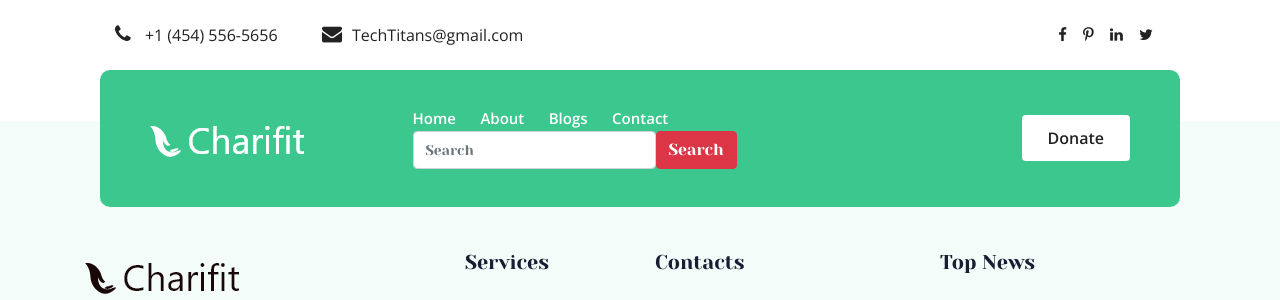
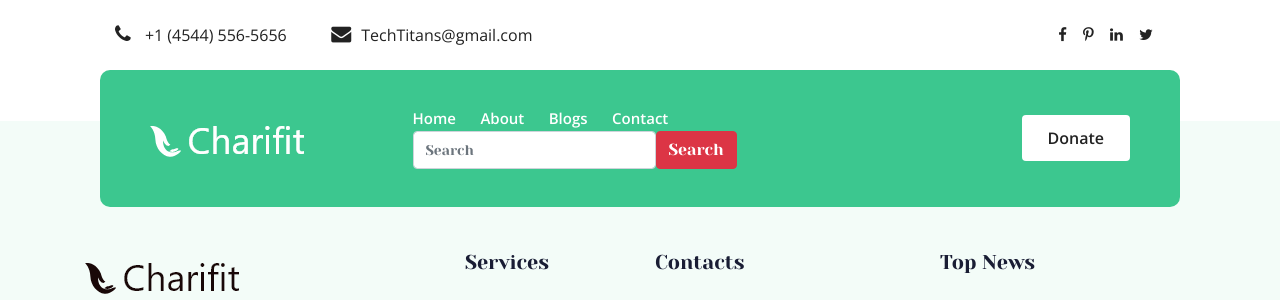
Before and after one commit to shaonmohammad/Charity_Donation_Platform, a Django app: template templates/base.html in a window 1280 px wide. Shown: the top 300 px of the page. Run offline with Django 4.2, Linux system fonts and the light colour scheme; the template is opened without the code that fills it, so the values that code supplies are empty; some libraries are stand-ins or nearby versions.

Commit message:
new brach added

```diff
--- a/templates/base.html
+++ b/templates/base.html
@@ -43,7 +43,7 @@
                         <div class="col-xl-6 col-md-12 col-lg-8">
                             <div class="short_contact_list">
                                 <ul>
-                                    <li><a href="#"> <i class="fa fa-phone"></i> +1 (454) 556-5656</a></li>
+                                    <li><a href="#"> <i class="fa fa-phone"></i> +1 (4544) 556-5656</a></li>
                                     <li><a href="#"> <i class="fa fa-envelope"></i>TechTitans@gmail.com</a></li>
                                 </ul>
                             </div>
```
